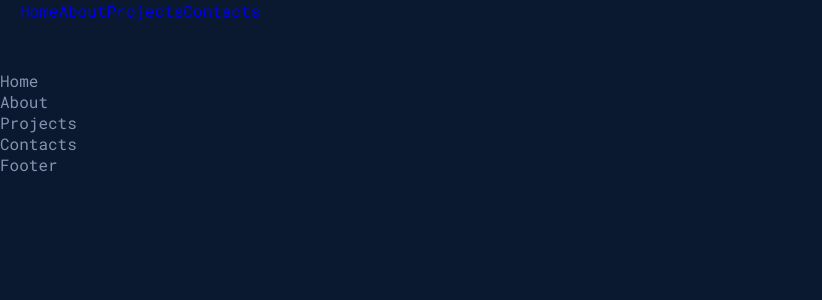
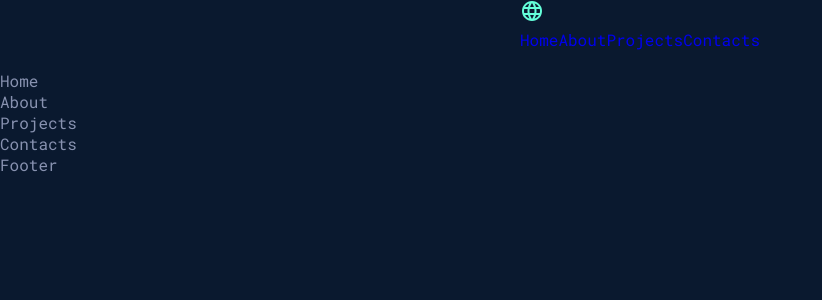
Before and after one commit to FrontendPortfolioHub/frontend-portfolio, a React (Create React App) app: page / in a window 1280 px wide. Shown: the top 300 px of the page, without its empty margins (0-822 px from the left). Built offline with nearby package versions, Linux system fonts and the light colour scheme.

Commit message:
added switcher buttons

```diff
--- a/src/components/Header/Header.jsx
+++ b/src/components/Header/Header.jsx
@@ -6,17 +6,26 @@ export const Header = () => {
   return (
     <header className="header">
       <div className="container">
+        <button className="language-switcher"></button>
         <nav class="navbar">
           <ul class="navbar__list">
-            {navItems.map(item => (
+            {navItems.map((item) => (
               <li key={item.id} class="navbar__item">
-                <NavLink to={item.href} className={({ isActive }) => (isActive ? "navbar__link navbar__link--active" : "navbar__link")}>
+                <NavLink
+                  to={item.href}
+                  className={({ isActive }) =>
+                    isActive
+                      ? 'navbar__link navbar__link--active'
+                      : 'navbar__link'
+                  }
+                >
                   {item.label}
                 </NavLink>
               </li>
             ))}
           </ul>
         </nav>
+        <button className="theme-switcher"></button>
       </div>
     </header>
   );
--- a/src/components/Header/Header.scss
+++ b/src/components/Header/Header.scss
@@ -3,6 +3,9 @@
   top: 0;
   right: 0;
   left: 0;
+  display: flex;
+  align-items: center;
+  justify-content: center;
   width: 100%;
   height: 70px;
 }
@@ -10,3 +13,9 @@
 .navbar__list {
   display: flex;
 }
+
+.language-switcher {
+  width: 26px;
+  height: 26px;
+  background-image: url('../../assets/icons/language-switcher.svg');
+}
```
Also changed, not shown: src/assets/icons/language-switcher.svg (added).
